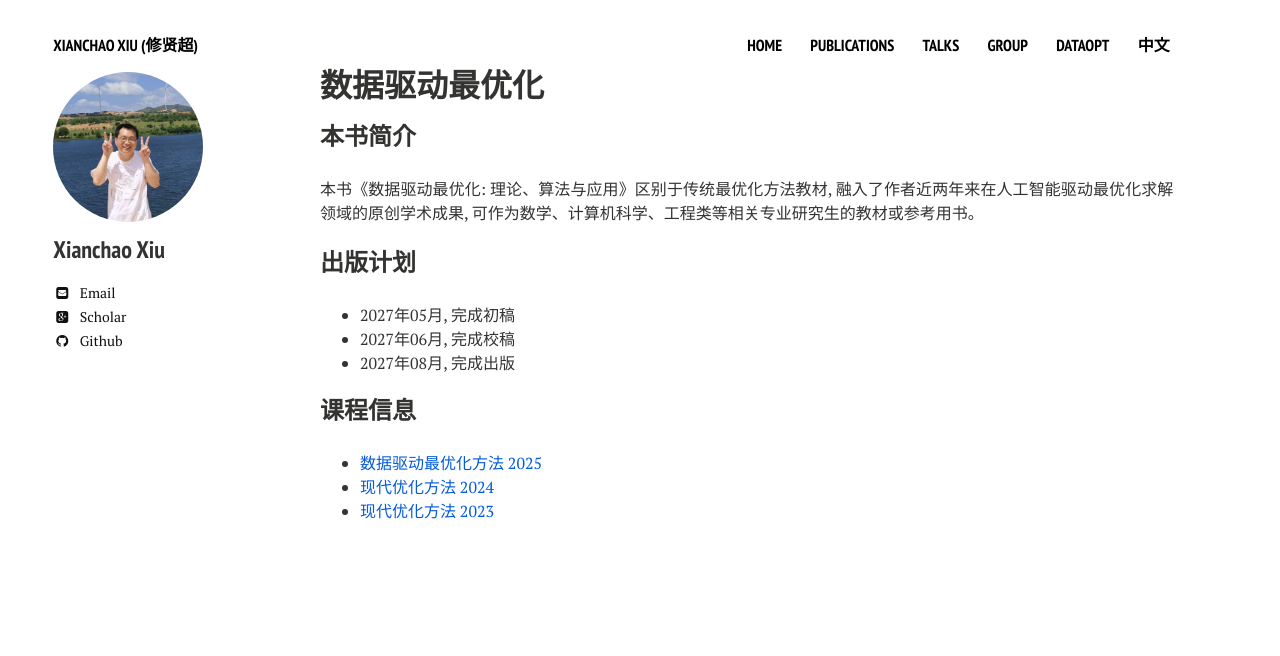
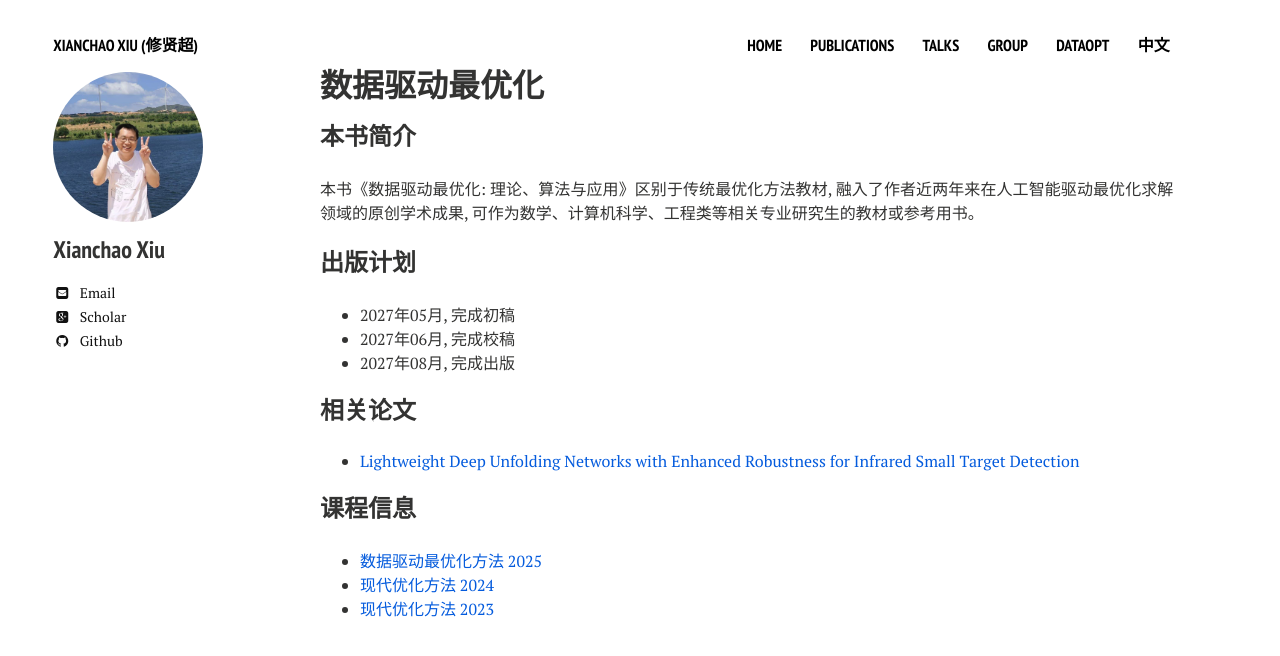
Before and after one commit to xianchaoxiu/xianchaoxiu.github.io, a Jekyll site: the page built from dataopt/index.md, in a window 1280 px wide. Shown: the top 656 px of the page. Built offline with Jekyll 4.4.1, drawn with Linux system fonts in a browser that asks for light colours; nearby versions of some CDN libraries.

Commit message:
Update index.md

```diff
--- a/dataopt/index.md
+++ b/dataopt/index.md
@@ -11,13 +11,19 @@ share: false
 
 
 ### 出版计划
-- 2027年05月, 完成初稿 <br>
-- 2027年06月, 完成校稿 <br>
-- 2027年08月, 完成出版 <br>
+* 2027年05月, 完成初稿 <br>
+* 2027年06月, 完成校稿 <br>
+* 2027年08月, 完成出版 <br>
+
+
+### 相关论文
+* <a href="https://doi.org/10.48550/arXiv.2509.08205" class="textlink" target="_blank"> Lightweight Deep Unfolding Networks with Enhanced Robustness for Infrared Small Target Detection
+ </a><br>
+
+
 
 
 ### 课程信息
-
 * <a href="https://xianchaoxiu.github.io/dataopt/2025" class="textlink" target="_blank"> 数据驱动最优化方法 2025 </a><br>
 * <a href="https://xianchaoxiu.github.io/dataopt/2024" class="textlink" target="_blank"> 现代优化方法 2024 </a><br>
 * <a href="https://xianchaoxiu.github.io/dataopt/2023" class="textlink" target="_blank"> 现代优化方法 2023 </a><br>
```
